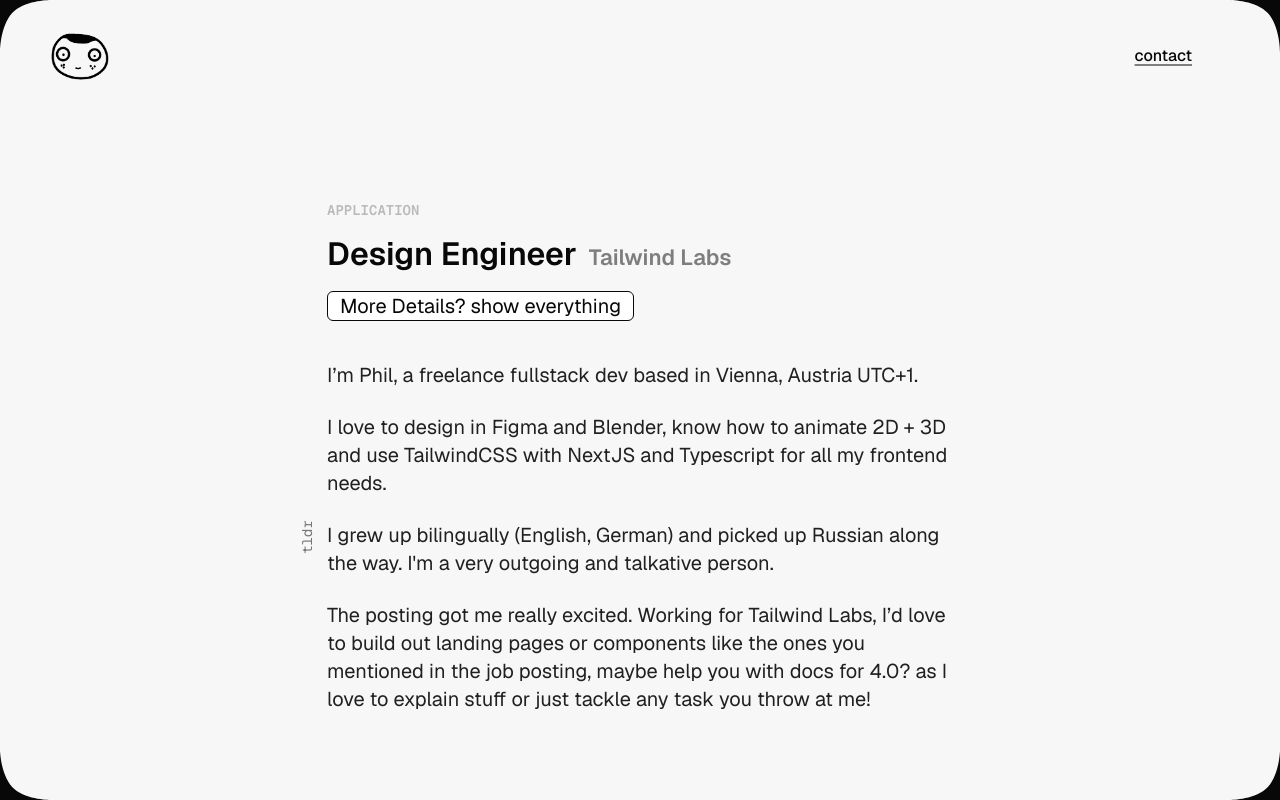
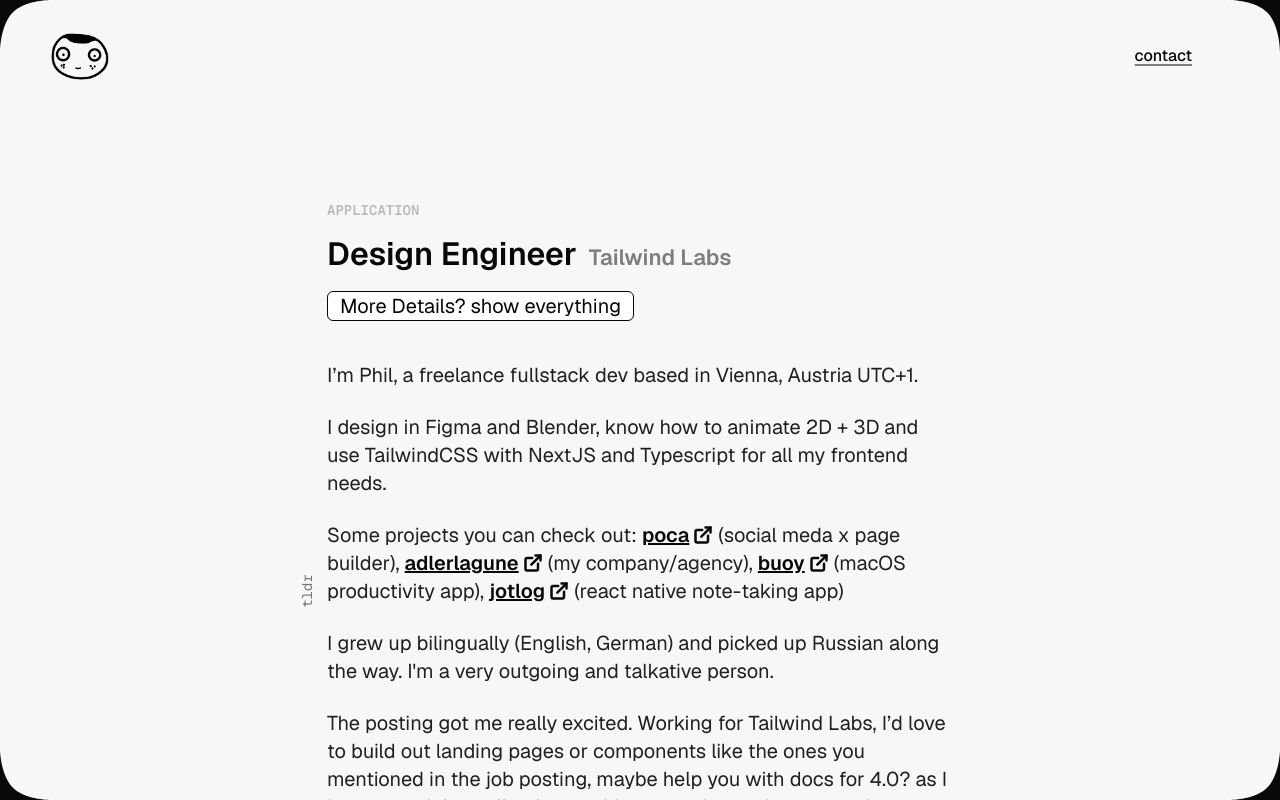
Before and after one commit to philparzer/website-v3, a Next.js app: page /tailwind in a window 1280 px wide. Both pictures are taken after a click on the button "Too much text? show TLDR". Shown: the top 800 px of the page. Built offline with nearby package versions, Linux system fonts and the light colour scheme.

Commit message:
update applicatin

```diff
--- a/app/tailwind/page.tsx
+++ b/app/tailwind/page.tsx
@@ -12,6 +12,7 @@
 const Page = ({}: PageProps) => {
   const [isTLDRShown, setIsTLDRShown] = useState(false);
   const [isHoveringOverTrud, setIsHoveringOverTrud] = useState(false);
+  const [isHoveringOverVolya, setIsHoveringOverVolya] = useState(false);
 
   return (
     <main className="flex my-[140px] sm:my-[200px] justify-end sm:justify-center">
@@ -44,10 +45,44 @@
                   UTC+1.
                 </p>
                 <p>
-                  I love to design in Figma and Blender, know how to animate 2D
+                  I design in Figma and Blender, know how to animate 2D
                   + 3D and use TailwindCSS with NextJS and Typescript for all my
                   frontend needs.
                 </p>
+                <p>Some projects you can check out:{" "}
+                {" "}
+                  <Link
+                    href="https://mypoca.com"
+                    target="_blank"
+                    className="underline inline-flex dark:text-whiteout/100 gap-1 items-center font-semibold text-blackout/100"
+                  >
+                    poca
+                    <ExternalLink strokeWidth={3} width={20} />
+                  </Link>{" "} (social meda x page builder), {" "}
+                  <Link
+                    href="https://adlerlagune.com"
+                    target="_blank"
+                    className="underline inline-flex dark:text-whiteout/100 gap-1 items-center font-semibold text-blackout/100"
+                  >
+                    adlerlagune
+                    <ExternalLink strokeWidth={3} width={20} />
+                  </Link>{" "} (my company/agency), {" "}
+                  <Link
+                    href="https://buoy-productivity.com"
+                    target="_blank"
+                    className="underline inline-flex dark:text-whiteout/100 gap-1 items-center font-semibold text-blackout/100"
+                  >
+                    buoy
+                    <ExternalLink strokeWidth={3} width={20} />
+                  </Link>{" "} (macOS productivity app), {" "}
+                  <Link
+                    href="https://jotlog.app"
+                    target="_blank"
+                    className="underline inline-flex dark:text-whiteout/100 gap-1 items-center font-semibold text-blackout/100"
+                  >
+                    jotlog
+                    <ExternalLink strokeWidth={3} width={20} />
+                  </Link>{" "} (react native note-taking app) </p>
                 <p>
                   I grew up bilingually (English, German) and picked up Russian
                   along the way. I&apos;m a very outgoing and talkative person.
@@ -65,9 +100,9 @@
             <>
               <TitledParagraph title="About">
                 <p>
-                  Hi, I’m Phil. I’ve always had a thing for design, but
+                  Hi, I&apos;m Phil. I&apos;ve always had a thing for design, but
                   somewhere in my teens, I realized that traditional drawing, 3D
-                  and 2D design just didn’t cut it for me anymore. I needed
+                  and 2D design just didn&apos; cut it for me anymore. I needed
                   something more. Building actual things with code was the
                   answer.
                 </p>
@@ -171,7 +206,8 @@
                   along the way.
                 </p>
               </TitledParagraph>
-              <TitledParagraph title="side projects">
+              <TitledParagraph title="(side) projects">
+                <div className="flex flex-col gap-5">
                 <p>
                   I&apos;m addicted to side projects. My most recent completed
                   project is{" "}
@@ -209,17 +245,59 @@
                     </AnimatePresence>
                     trud
                   </span>
-                  : certificates for everything human (digital certificates that
-                  proof that a piece of work has been created by you, and not
-                  AI). With each side project I try to force myself to pick at
-                  least one new tech or framework. I don&apos;t really get the
+                  : certificates for everything human and  <span
+                    onPointerEnter={() => setIsHoveringOverVolya(true)}
+                    onPointerLeave={() => setIsHoveringOverVolya(false)}
+                    className="relative inline-flex dark:text-whiteout/100 gap-1 items-center font-semibold text-blackout/100"
+                  >
+                    <AnimatePresence>
+                      {isHoveringOverVolya && (
+                        <motion.span
+                          initial={{ scale: 0, rotate: 12 }}
+                          animate={{ scale: 1, rotate: 0 }}
+                          exit={{ scale: 0, rotate: 12 }}
+                          className="absolute -top-10 -right-[160px] w-[200px]"
+                        >
+                            <span className="font-normal text-base pl-1 absolute text-whiteout">not live yet</span>
+                          <Image
+                            src="/other/volya.png"
+                            alt="trud side project"
+                            width={608}
+                            height={464}
+                          />
+                        </motion.span>
+                      )}
+                    </AnimatePresence>
+                    volya
+                  </span>: a roguelike game built with godot. Another recent project I'm proud of is {" "}  <Link
+                    href="https://jotlog.app"
+                    target="_blank"
+                    className="underline inline-flex dark:text-whiteout/100 gap-1 items-center font-semibold text-blackout/100"
+                  >
+                    jotlog
+                    <ExternalLink strokeWidth={3} width={20} />
+                  </Link>{" "}: a blazingly fast, always offline note taking app built with expo react native and nativewind. A few weeks ago I wrapped up a project I started as an electron app years ago—<Link
+                    href="https://buoy-productivity.com"
+                    target="_blank"
+                    className="underline inline-flex dark:text-whiteout/100 gap-1 items-center font-semibold text-blackout/100"
+                  >
+                    buoy
+                    <ExternalLink strokeWidth={3} width={20} />
+                  </Link>{" "}: a productivity tracker that reminds you to stay in specific apps and alerts you as soon as you lose focus. I ditched Electron for native SwiftUI/UIKit. <br/>
+
+                </p>
+                <p>
+                With each side project I try to force myself to pick at
+                  least one new tech or framework.
+                  I don&apos;t really get the
                   sentiment of &quot;too many decisions&quot; when it comes to webdev.
                   Without iteration, there&apos;s no progress. A new JS framework a
                   day is a good thing.
                 </p>
+                </div>
               </TitledParagraph>
               <TitledParagraph title="this job">
-                <p>
+                <p className="mt-10">
                   Honestly, I&apos;ve never been as excited about a job posting.
                   Working for Tailwind Labs, a company who&apos;s product I use
                   literally every day and that&apos;s transformed my professional
--- a/components/titled-paragraph.tsx
+++ b/components/titled-paragraph.tsx
@@ -8,8 +8,8 @@
 const TitledParagraph = ({ title, children }: TitledParagraphProps) => {
   return (
     <div className="relative">
-      <div className="absolute  h-full -left-10 top-0 w-10">
-        <h2 className="-rotate-90 w-full h-full flex items-center justify-center text-sm font-mono lowercase opacity-60 whitespace-nowrap">{title}</h2>
+      <div className="absolute  h-full -left-10 top-0 w-10 pointer-events-none">
+        <h2 className="-rotate-90 w-full  h-full flex items-center justify-center text-sm font-mono lowercase opacity-60 whitespace-nowrap">{title}</h2>
       </div>
       <div className="text-lg sm:text-[20px]">{children}</div>
     </div>
```
Also changed, not shown: public/other/volya.png (added).
